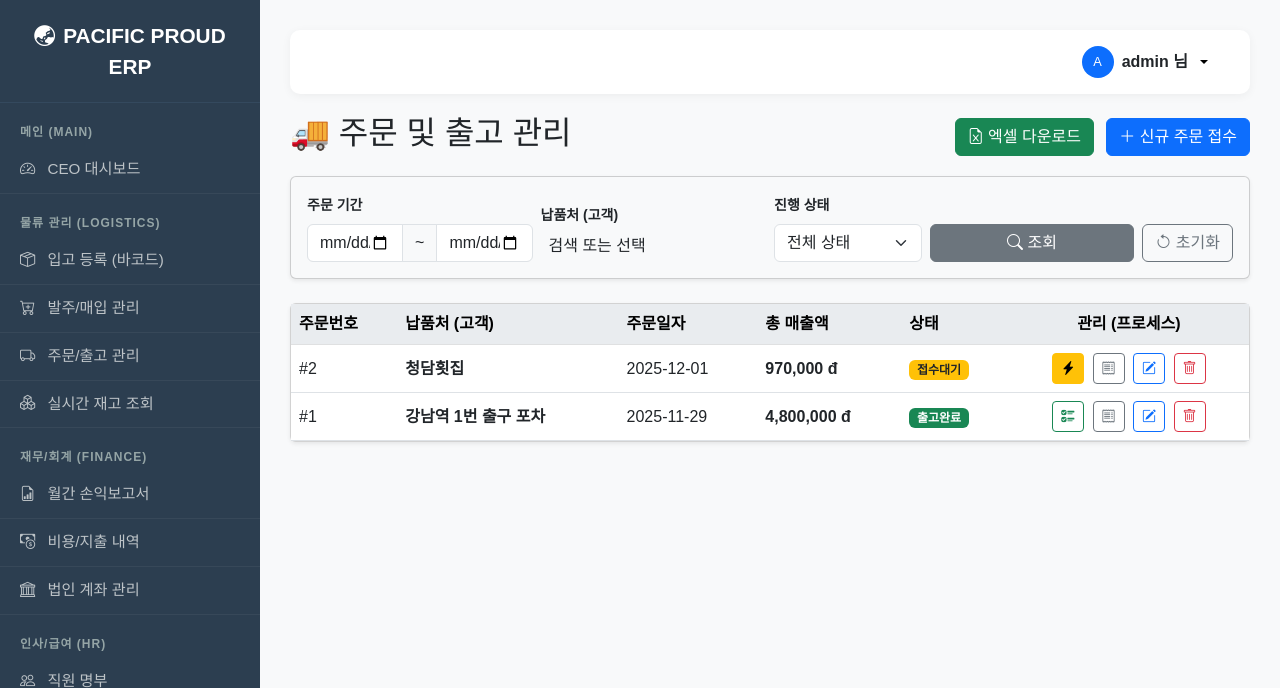
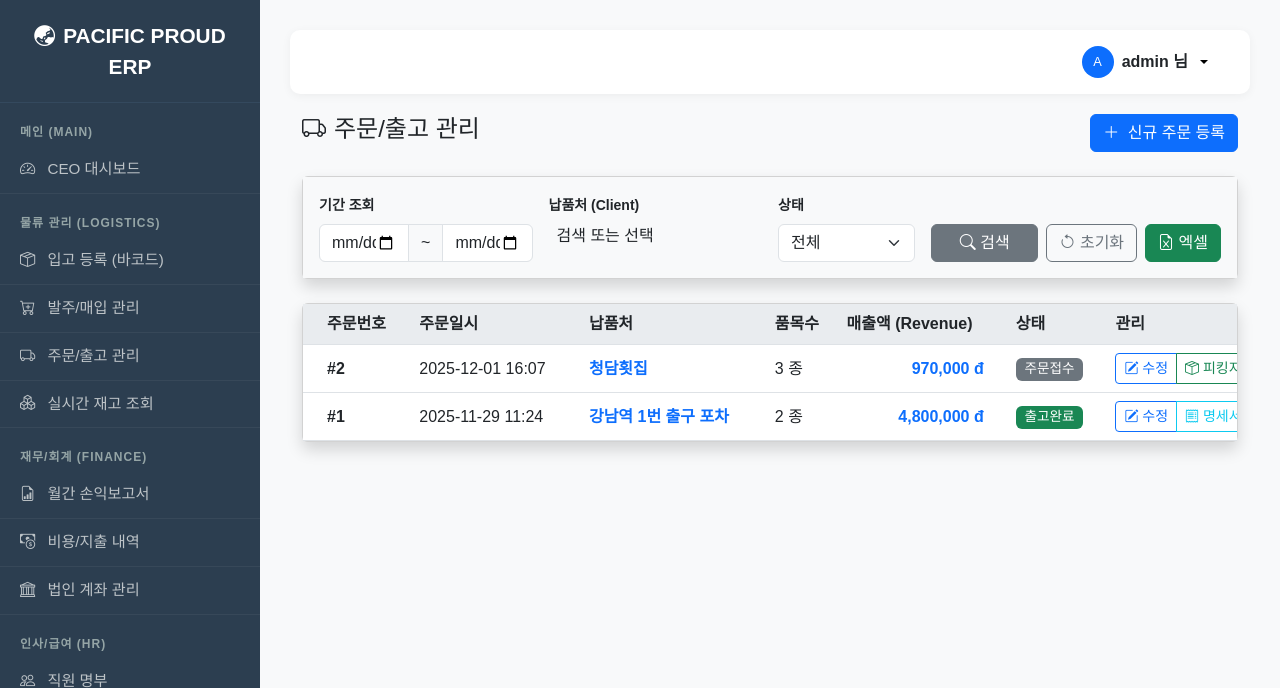
Before and after one commit to teaseong5-stack/pacific-proud-erp, a Django app: page /orders/ in a window 1280 px wide. Shown: the top 688 px of the page. Run offline with Django 5.2, Linux system fonts and the light colour scheme; a user stored in the database is signed in; data comes from the database, SQL or seed files in the repository; some libraries are stand-ins or nearby versions.

Commit message:
수정: 주문/출고 관리 메뉴 오류 수정

```diff
--- a/templates/fulfillment/order_list.html
+++ b/templates/fulfillment/order_list.html
@@ -2,259 +2,140 @@
 {% load humanize %}
 
 {% block content %}
-<div class="d-flex justify-content-between align-items-center mb-3">
-    <h2>🚚 주문 및 출고 관리</h2>
-
-    <div>
-        <a href="{% url 'fulfillment:export_order' %}?{{ request.GET.urlencode }}" class="btn btn-success me-2">
-            <i class="bi bi-file-earmark-excel"></i> 엑셀 다운로드
+<div class="container-fluid">
+    <div class="d-flex justify-content-between align-items-center mb-4">
+        <h2 class="h4 text-gray-800"><i class="bi bi-truck me-2"></i>주문/출고 관리</h2>
+        <a href="{% url 'fulfillment:order_create' %}" class="btn btn-primary">
+            <i class="bi bi-plus-lg me-1"></i> 신규 주문 등록
         </a>
-        <button type="button" class="btn btn-primary" data-bs-toggle="modal" data-bs-target="#addOrderModal">
-            <i class="bi bi-plus-lg"></i> 신규 주문 접수
-        </button>
-    </div>
     </div>
 
-<div class="card shadow-sm mb-4 bg-light">
-    <div class="card-body py-3">
-        <form method="get" class="row g-2 align-items-end">
+    <div class="card shadow mb-4">
+        <div class="card-body bg-light">
+            <form method="get" class="row g-3">
                 <div class="col-md-3">
-                <label class="form-label fw-bold small">주문 기간</label>
+                    <label class="form-label small fw-bold">기간 조회</label>
                     <div class="input-group">
                         <input type="date" name="start_date" class="form-control" value="{{ request.GET.start_date }}">
                         <span class="input-group-text">~</span>
                         <input type="date" name="end_date" class="form-control" value="{{ request.GET.end_date }}">
                     </div>
                 </div>
-
                 <div class="col-md-3">
-                <label class="form-label fw-bold small">납품처 (고객)</label>
+                    <label class="form-label small fw-bold">납품처 (Client)</label>
                     <select name="client" class="form-select search-select">
-                    <option value="">전체 고객</option>
-                    {% for cli in clients %}
-                        <option value="{{ cli.id }}" {% if request.GET.client == cli.id|stringformat:"s" %}selected{% endif %}>
-                            {{ cli.name }}
+                        <option value="">전체</option>
+                        {% for client in clients %}
+                        <option value="{{ client.id }}" {% if request.GET.client == client.id|stringformat:"s" %}selected{% endif %}>
+                            {{ client.name }}
                         </option>
                         {% endfor %}
                     </select>
                 </div>
-
                 <div class="col-md-2">
-                <label class="form-label fw-bold small">진행 상태</label>
+                    <label class="form-label small fw-bold">상태</label>
                     <select name="status" class="form-select">
-                    <option value="">전체 상태</option>
-                    <option value="PENDING" {% if request.GET.status == 'PENDING' %}selected{% endif %}>접수대기</option>
-                    <option value="ALLOCATED" {% if request.GET.status == 'ALLOCATED' %}selected{% endif %}>피킹중</option>
+                        <option value="">전체</option>
+                        <option value="PENDING" {% if request.GET.status == 'PENDING' %}selected{% endif %}>주문접수</option>
+                        <option value="PREPARING" {% if request.GET.status == 'PREPARING' %}selected{% endif %}>배송준비중</option>
                         <option value="SHIPPED" {% if request.GET.status == 'SHIPPED' %}selected{% endif %}>출고완료</option>
+                        <option value="CANCELLED" {% if request.GET.status == 'CANCELLED' %}selected{% endif %}>취소됨</option>
                     </select>
                 </div>
-
-            <div class="col-md-4 d-flex gap-2">
-                <button type="submit" class="btn btn-secondary flex-fill">
-                    <i class="bi bi-search"></i> 조회
-                </button>
-                <a href="{% url 'fulfillment:order_list' %}" class="btn btn-outline-secondary">
-                    <i class="bi bi-arrow-counterclockwise"></i> 초기화
-                </a>
+                <div class="col-md-4 d-flex align-items-end gap-2">
+                    <button type="submit" class="btn btn-secondary flex-grow-1"><i class="bi bi-search"></i> 검색</button>
+                    <a href="{% url 'fulfillment:order_list' %}" class="btn btn-outline-secondary"><i class="bi bi-arrow-counterclockwise"></i> 초기화</a>
+                    <a href="{% url 'fulfillment:export_order_excel' %}?{{ request.GET.urlencode }}" class="btn btn-success"><i class="bi bi-file-earmark-excel"></i> 엑셀</a>
                 </div>
             </form>
         </div>
     </div>
 
-<div class="card shadow-sm">
+    <div class="card shadow">
         <div class="card-body p-0">
-        <table class="table table-hover align-middle mb-0">
-            <thead class="table-light">
+            <div class="table-responsive">
+                <table class="table table-hover align-middle mb-0" style="min-width: 1000px;">
+                    <thead class="bg-light text-secondary">
                         <tr>
-                    <th>주문번호</th>
-                    <th>납품처 (고객)</th>
-                    <th>주문일자</th>
-                    <th>총 매출액</th>
+                            <th class="ps-4">주문번호</th>
+                            <th>주문일시</th>
+                            <th>납품처</th>
+                            <th>품목수</th>
+                            <th>매출액 (Revenue)</th>
                             <th>상태</th>
-                    <th class="text-center">관리 (프로세스)</th>
+                            <th>관리</th>
                         </tr>
                     </thead>
                     <tbody>
                         {% for order in orders %}
                         <tr>
-                    <td>#{{ order.id }}</td>
-                    <td class="fw-bold">{{ order.client.name }}</td>
-                    <td>{{ order.order_date|date:"Y-m-d" }}</td>
-                    <td class="fw-bold">{{ order.total_revenue|intcomma }} đ</td>
+                            <td class="ps-4 fw-bold">#{{ order.id }}</td>
+                            <td>{{ order.order_date|date:"Y-m-d H:i" }}</td>
                             <td>
-                        {% if order.status == 'SHIPPED' %} <span class="badge bg-success">출고완료</span>
-                        {% elif order.status == 'ALLOCATED' %} <span class="badge bg-info text-dark">피킹중</span>
-                        {% else %} <span class="badge bg-warning text-dark">접수대기</span> {% endif %}
+                                <a href="{% url 'fulfillment:partner_detail' order.client.id %}" class="text-decoration-none fw-bold">
+                                    {{ order.client.name }}
+                                </a>
                             </td>
-                    <td class="text-center" style="white-space: nowrap;">
+                            <td>{{ order.items.count }} 종</td>
+                            <td class="text-end pe-4 text-primary fw-bold">{{ order.total_revenue|intcomma }} đ</td>
+                            <td>
                                 {% if order.status == 'PENDING' %}
-                        <a href="{% url 'fulfillment:order_allocate' order.id %}" class="btn btn-sm btn-warning me-1" title="피킹지시(재고차감)" onclick="return confirm('재고를 차감하고 피킹 지시를 내리시겠습니까?');">
-                            <i class="bi bi-lightning-charge-fill"></i>
+                                <span class="badge bg-secondary">주문접수</span>
+                                {% elif order.status == 'PREPARING' %}
+                                <span class="badge bg-warning text-dark">준비중</span>
+                                {% elif order.status == 'SHIPPED' %}
+                                <span class="badge bg-success">출고완료</span>
+                                {% else %}
+                                <span class="badge bg-danger">취소</span>
+                                {% endif %}
+                            </td>
+                            <td>
+                                <div class="btn-group">
+                                    <a href="{% url 'fulfillment:order_update' order.id %}" class="btn btn-sm btn-outline-primary">
+                                        <i class="bi bi-pencil-square"></i> 수정
+                                    </a>
+                                    {% if order.status == 'PENDING' %}
+                                    <a href="{% url 'fulfillment:order_allocate' order.id %}" class="btn btn-sm btn-outline-success" onclick="return confirm('피킹 지시서를 생성하시겠습니까? (재고 할당)');">
+                                        <i class="bi bi-box-seam"></i> 피킹지시
+                                    </a>
+                                    {% elif order.status == 'PREPARING' %}
+                                    <a href="{% url 'fulfillment:process_weight' order.id %}" class="btn btn-sm btn-outline-warning text-dark">
+                                        <i class="bi bi-basket"></i> 계량/출고
+                                    </a>
+                                    {% elif order.status == 'SHIPPED' %}
+                                    <a href="{% url 'fulfillment:generate_invoice' order.id %}" class="btn btn-sm btn-outline-info" target="_blank">
+                                        <i class="bi bi-receipt"></i> 명세서
                                     </a>
                                     {% endif %}
-
-                        {% if order.status != 'PENDING' %}
-                        <a href="{% url 'fulfillment:process_weight' order.id %}" class="btn btn-sm btn-outline-success me-1" title="중량/검수">
-                            <i class="bi bi-ui-checks"></i>
-                        </a>
-                        {% endif %}
-
-                        <a href="{% url 'fulfillment:generate_invoice' order.id %}" class="btn btn-sm btn-outline-secondary me-1" target="_blank" title="명세서">
-                            <i class="bi bi-receipt"></i>
-                        </a>
-                        <a href="{% url 'fulfillment:order_update' order.id %}" class="btn btn-sm btn-outline-primary me-1" title="수정">
-                            <i class="bi bi-pencil-square"></i>
-                        </a>
-                        <a href="{% url 'fulfillment:order_delete' order.id %}" class="btn btn-sm btn-outline-danger" title="삭제">
-                            <i class="bi bi-trash"></i>
-                        </a>
+                                </div>
                             </td>
                         </tr>
                         {% empty %}
-                <tr><td colspan="6" class="text-center p-4">검색된 주문 내역이 없습니다.</td></tr>
+                        <tr>
+                            <td colspan="7" class="text-center py-5 text-muted">등록된 주문 내역이 없습니다.</td>
+                        </tr>
                         {% endfor %}
                     </tbody>
                 </table>
             </div>
-</div>
-
-<div class="modal fade" id="addOrderModal" tabindex="-1" aria-hidden="true">
-    <div class="modal-dialog modal-dialog-centered modal-xl">
-        <div class="modal-content">
-            <div class="modal-header bg-primary text-white">
-                <h5 class="modal-title">🚚 신규 주문 등록 (통합)</h5>
-                <button type="button" class="btn-close btn-close-white" data-bs-dismiss="modal"></button>
-            </div>
-
-            <form method="post" action="{% url 'fulfillment:order_create' %}">
-                {% csrf_token %}
-                <div class="modal-body">
-                    <div class="row g-3 mb-4 bg-light p-3 rounded border">
-                        <div class="col-md-6">
-                            <label class="form-label fw-bold">납품처 (고객)</label>
-                            {{ form.client }}
-                        </div>
-                        <div class="col-md-6">
-                            <label class="form-label fw-bold">상태</label>
-                            {{ form.status }}
-                        </div>
-                    </div>
-
-                    <h6 class="fw-bold mb-2">📦 주문 상품 목록</h6>
-                    <table class="table table-bordered text-center align-middle">
-                        <thead class="table-light">
-                            <tr>
-                                <th style="width: 30%;">상품명 (규격)</th>
-                                <th style="width: 20%;">수량</th>
-                                <th style="width: 20%;">예상 단가</th>
-                                <th style="width: 20%;">합계</th>
-                            </tr>
-                        </thead>
-                        <tbody>
-                            {% for i in "12345" %}
-                            <tr>
-                                <td>
-                                    <select name="items-{{ forloop.counter0 }}-product" class="form-select product-select">
-                                        <option value="">-- 상품 선택 --</option>
-                                        {% for prod in products_all %}
-                                            <option value="{{ prod.id }}" data-price="{{ prod.price }}" data-unit="{{ prod.unit }}">
-                                                {{ prod.name }} ({{ prod.unit }})
-                                            </option>
-                                        {% endfor %}
-                                    </select>
-                                </td>
-                                <td>
-                                    <input type="number" name="items-{{ forloop.counter0 }}-quantity" class="form-control quantity-input" placeholder="0">
-                                </td>
-                                <td>
-                                    <input type="text" class="form-control-plaintext text-end price-display" readonly value="0">
-                                </td>
-                                <td>
-                                    <input type="text" class="form-control-plaintext text-end total-display fw-bold" readonly value="0">
-                                </td>
-                            </tr>
-                            {% endfor %}
-
-                            <input type="hidden" name="items-TOTAL_FORMS" value="5">
-                            <input type="hidden" name="items-INITIAL_FORMS" value="0">
-                        </tbody>
-                        <tfoot class="table-light">
-                            <tr>
-                                <td colspan="3" class="text-end fw-bold">총 합계 :</td>
-                                <td class="text-end fw-bold text-danger fs-5" id="grandTotal">0 đ</td>
-                            </tr>
-                        </tfoot>
-                    </table>
-                </div>
-                <div class="modal-footer">
-                    <button type="button" class="btn btn-secondary" data-bs-dismiss="modal">취소</button>
-                    <button type="submit" class="btn btn-primary">주문 완료</button>
-                </div>
-            </form>
         </div>
     </div>
 </div>
 
 <script>
     $(document).ready(function() {
-        // 1. 모달이 열릴 때 Select2 초기화
-        $('#addOrderModal').on('shown.bs.modal', function () {
-            $('.product-select').select2({
+        $('.search-select').select2({
             theme: 'bootstrap-5',
-                dropdownParent: $('#addOrderModal'),
-                placeholder: '상품명 또는 SKU 검색',
-                allowClear: true,
-                width: '100%'
+            width: '100%',
+            placeholder: '검색 또는 선택',
+            allowClear: true
         });
     });
+</script>
 
-        // 2. 상품 선택 시 단가/합계 계산
-        $(document).on('select2:select', '.product-select', function(e) {
-            const select = this;
-            const row = select.closest('tr');
-            const quantityInput = row.querySelector('.quantity-input');
-            const priceDisplay = row.querySelector('.price-display');
-            const totalDisplay = row.querySelector('.total-display');
+<style>
+    .table td, .table th { white-space: nowrap; }
+    .badge { font-weight: 500; font-size: 0.85em; }
+</style>
 
-            const selectedOption = select.options[select.selectedIndex];
-            const price = selectedOption.dataset.price || 0;
-
-            priceDisplay.value = Number(price).toLocaleString() + ' đ';
-
-            const quantity = quantityInput.value || 0;
-            const total = price * quantity;
-            totalDisplay.value = Number(total).toLocaleString() + ' đ';
-            totalDisplay.dataset.rawValue = total;
-
-            calculateGrandTotal();
-        });
-
-        // 3. 수량 입력 시 합계 계산
-        $(document).on('input', '.quantity-input', function() {
-            const row = this.closest('tr');
-            const select = row.querySelector('.product-select');
-            const totalDisplay = row.querySelector('.total-display');
-
-            let price = 0;
-            if (select.selectedIndex >= 0) {
-                 price = select.options[select.selectedIndex].dataset.price || 0;
-            }
-            const quantity = this.value || 0;
-            const total = price * quantity;
-
-            totalDisplay.value = Number(total).toLocaleString() + ' đ';
-            totalDisplay.dataset.rawValue = total;
-
-            calculateGrandTotal();
-        });
-    });
-
-    function calculateGrandTotal() {
-        let grandTotal = 0;
-        document.querySelectorAll('.total-display').forEach(input => {
-            grandTotal += Number(input.dataset.rawValue || 0);
-        });
-        document.getElementById('grandTotal').innerText = grandTotal.toLocaleString() + ' đ';
-    }
-</script>
 {% endblock %}
```
Lines whose indentation alone changed are shown as unchanged.
